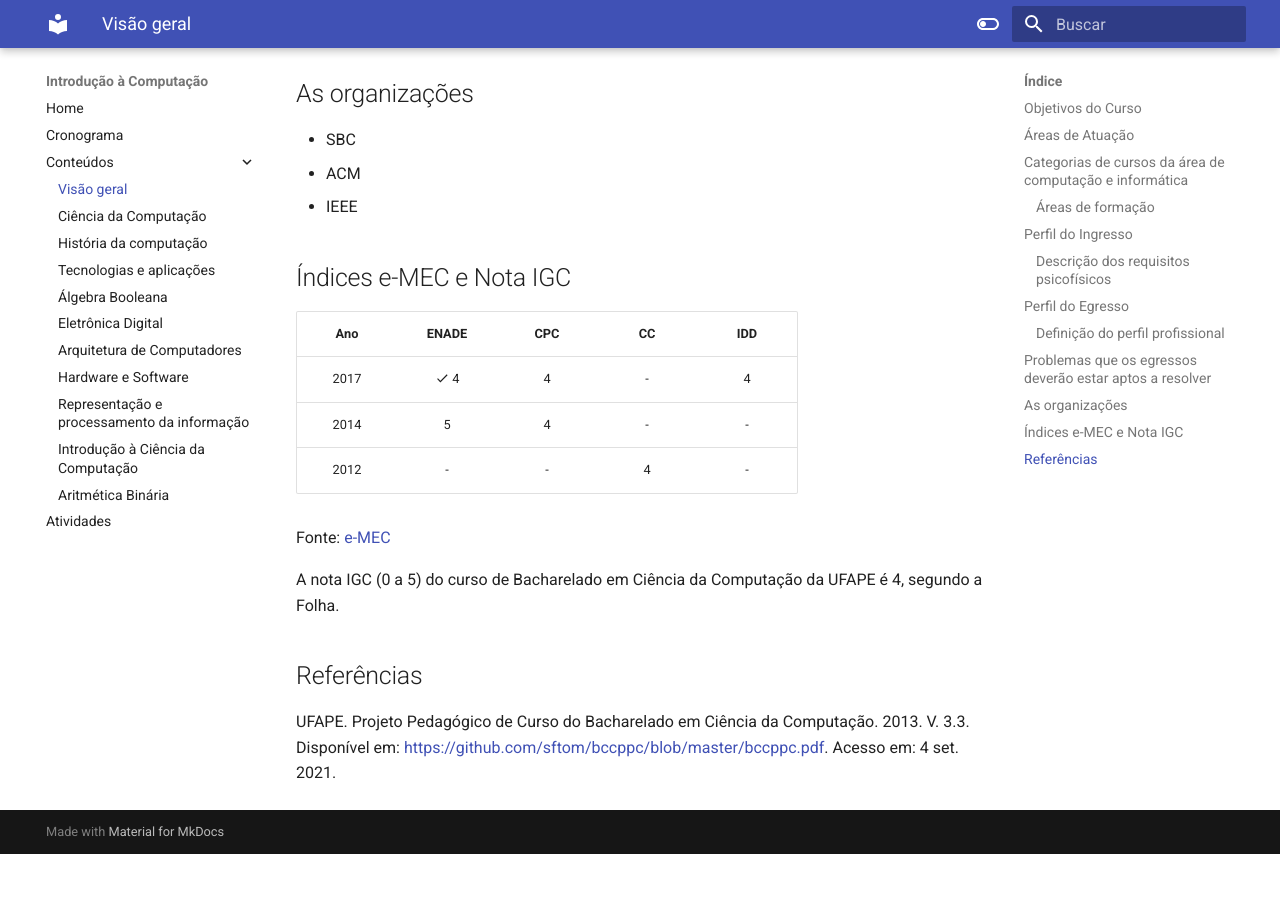
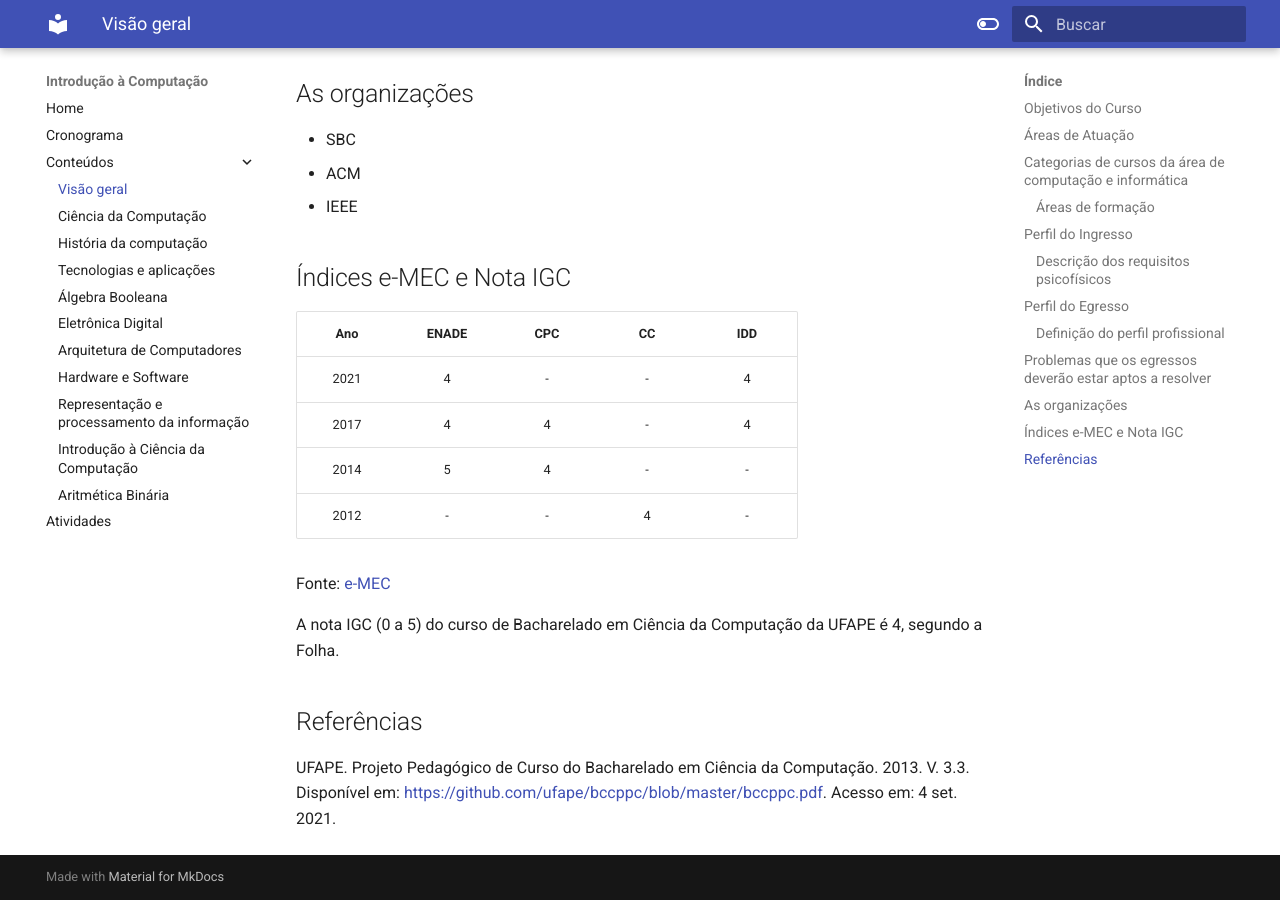
Before and after one commit to ufape/ccmp3056, an MkDocs documentation site: the page built from docs/conteudos/visao-geral.md, in a window 1280 px wide and 900 px high, scrolled down 5361 px. Built offline with MkDocs 1.6.1 and Material for MkDocs 9.7.7, drawn with Linux system fonts in a browser that asks for light colours; before the commit the page ends 6215 px from its top, so only the background shows below that.

Commit message:
update índices e-mec e nota igc section

```diff
--- a/docs/conteudos/visao-geral.md
+++ b/docs/conteudos/visao-geral.md
@@ -162,7 +162,8 @@ O egresso do curso de Bacharelado em Ciência da Computação deve estar prepara
 
 | Ano         | ENADE  | CPC  | CC   | IDD  |
 | :---------: | :----: | :--: | :--: | :--: |
-|   2017      | :material-check:  4    | 4    | -    | 4    |
+|   2021      |   4    | -    | -    | 4    |
+|   2017      |   4    | 4    | -    | 4    |
 |   2014      |   5    | 4    | -    | -    |
 |   2012      |   -    | -    | 4    | -    |
 
@@ -172,4 +173,4 @@ A nota IGC (0 a 5) do curso de Bacharelado em Ciência da Computação da UFAPE
 
 ## Referências
 
-UFAPE. Projeto Pedagógico de Curso do Bacharelado em Ciência da Computação. 2013. V. 3.3. Disponível em: [https://github.com/sftom/bccppc/blob/master/bccppc.pdf](https://github.com/sftom/bccppc/blob/master/bccppc.pdf). Acesso em: 4 set. 2021.
+UFAPE. Projeto Pedagógico de Curso do Bacharelado em Ciência da Computação. 2013. V. 3.3. Disponível em: [https://github.com/ufape/bccppc/blob/master/bccppc.pdf](https://github.com/ufape/bccppc/blob/master/bccppc.pdf). Acesso em: 4 set. 2021.
```
